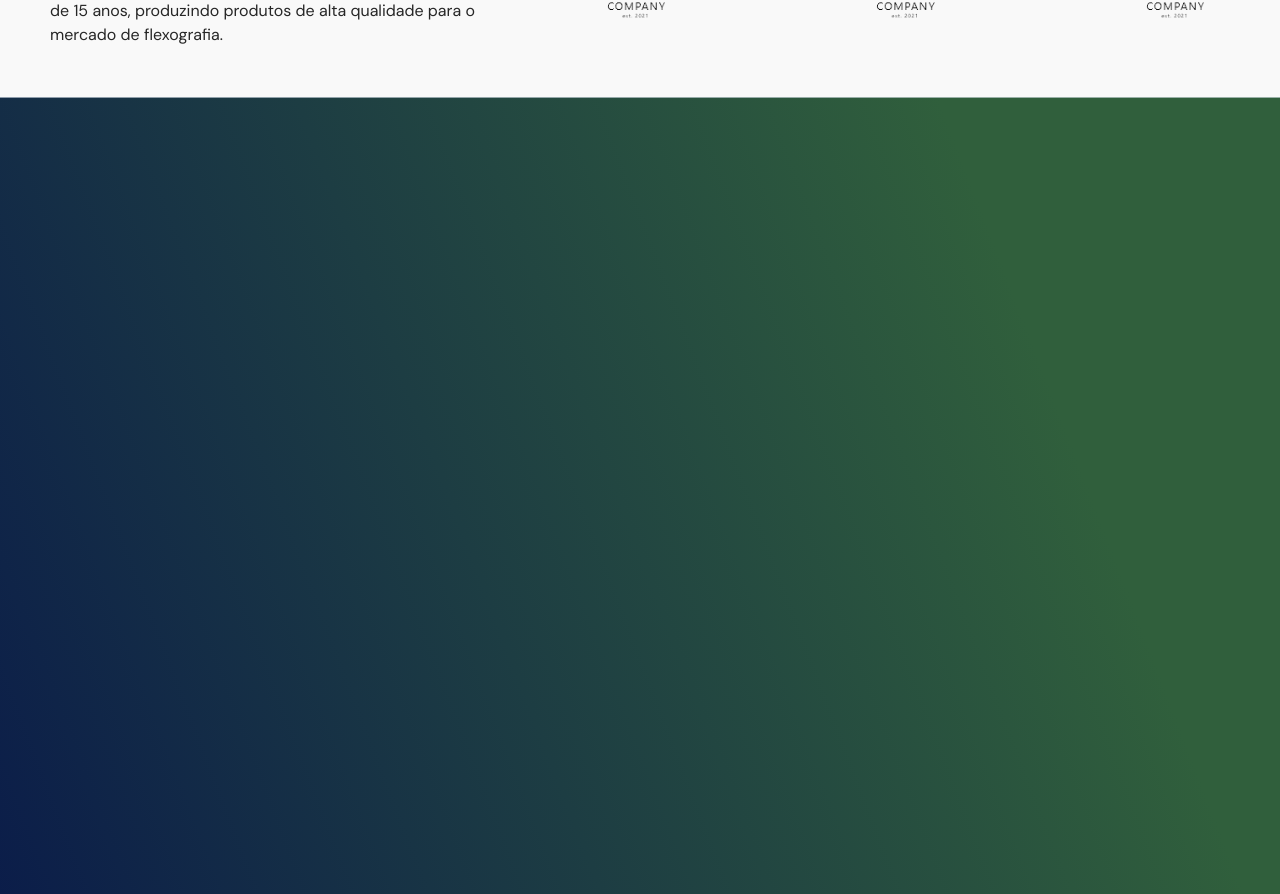
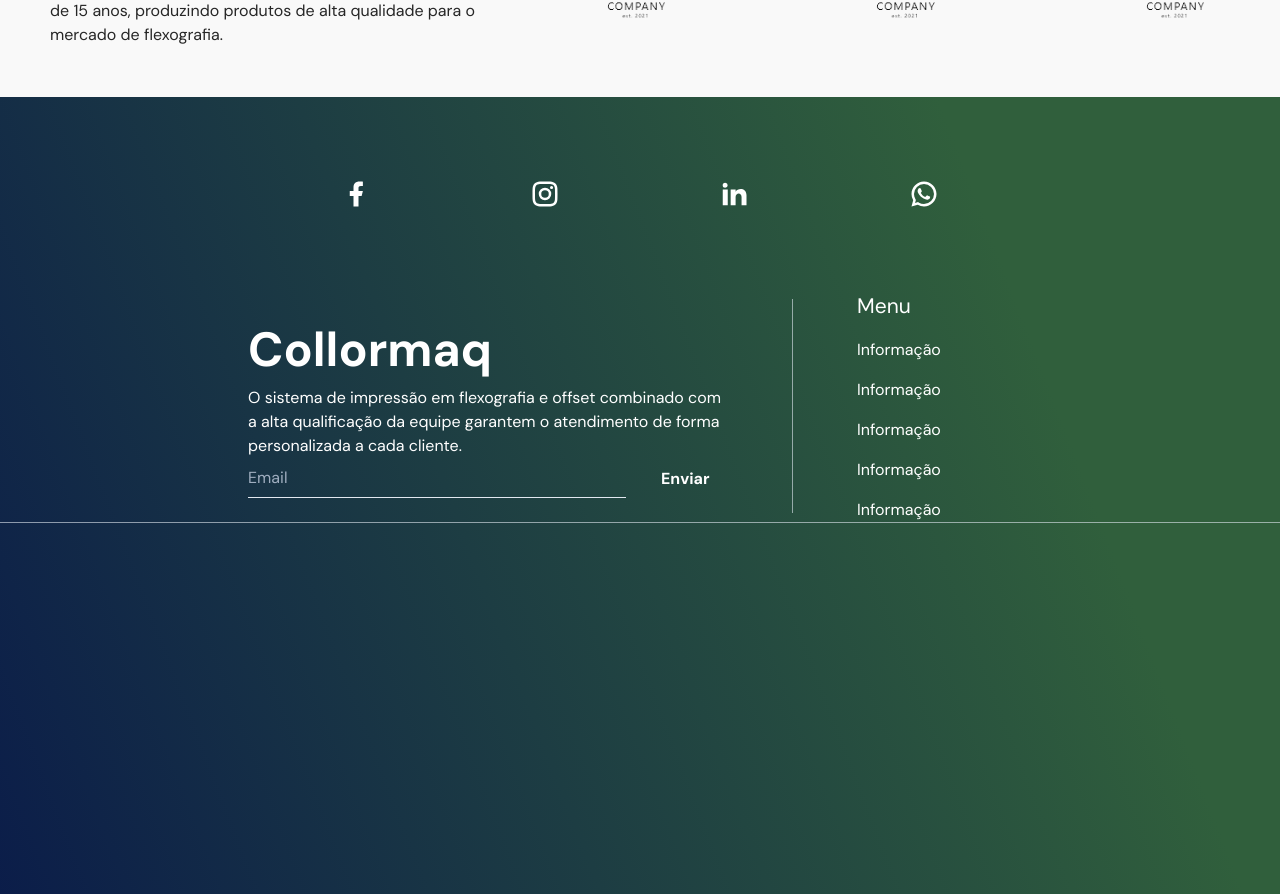
Before and after one commit to Jozimarjo/collormaq, a Next.js app: page /Home in a window 1280 px wide. Shown: the part 4156-5050 px from the top of the page. Built offline with nearby package versions, Linux system fonts and the light colour scheme.

Commit message:
five section updated

```diff
--- a/src/pages/Home/FiveSection.tsx
+++ b/src/pages/Home/FiveSection.tsx
@@ -1,21 +1,65 @@
-import { Box, Divider, Flex, Icon } from "@chakra-ui/react";
-import { RiFacebookFill } from "react-icons/ri";
+import { Box, Button, Divider, Flex, HStack, Icon, Input, Text, VStack } from "@chakra-ui/react";
+import { RiFacebookFill, RiInstagramLine, RiLinkedinFill, RiWhatsappLine } from "react-icons/ri";
 
 export default function FiveSection() {
     return (
         <Box w='100%' height='900px' backgroundImage="linear-gradient(69deg, rgba(10,27,74,1) 0%, rgba(48,95,60,1) 79%)">
-            <Flex justify="space-evenly">
-                {/* <Icon src={RiFacebookFill} c></Icon> */}
-            </Flex>
-            <Flex>
-                <Flex>
+            <Box p='82px' display='flex' justifyContent='center' align='center' width='100%'>
+                <Flex width='82%' justify="space-evenly">
+                    <Icon fontSize='30' as={RiFacebookFill} />
+                    <Icon fontSize='30' as={RiInstagramLine} />
+                    <Icon fontSize='30' as={RiLinkedinFill} />
+                    <Icon fontSize='30' as={RiWhatsappLine} />
+                </Flex>
+            </Box>
 
-                </Flex>
-                <Divider></Divider>
-                <Box>
+            <Flex justify="center" pl='146px'>
+                <Box width="82%">
+                    <HStack spacing="16">
+                        <Flex direction="column">
+                            <Text fontSize="48px" fontWeight='bold'>Collormaq</Text>
+                            <Text fontSize="16px" fontWeight='normal' maxWidth="480px">
+                                O sistema de impressão em flexografia e offset
+                                combinado com a alta qualificação da equipe garantem
+                                o atendimento de forma personalizada a cada cliente.
+                            </Text>
+                            <Flex>
+                                <Input mr='4' variant='flushed' placeholder='Email' />
+                                <Button width='6.25em' bg='transparent' border='1px solid #FFFFF'>
+                                    <Text fontWeight='bold' >Enviar</Text>
+                                </Button>
+                            </Flex>
+                        </Flex>
+                        <Divider orientation='vertical' height='214px'></Divider>
+
+                        <VStack spacing='4'>
+                            <Text as='h1' fontSize='21' width='100px'>
+                                Menu
+                            </Text>
+
+                            <Text width='100px' fontSize='16'>
+                                Informação
+                            </Text>
+                            <Text width='100px' fontSize='16'>
+                                Informação
+                            </Text>
+                            <Text width='100px' fontSize='16'>
+                                Informação
+                            </Text>
+                            <Text width='100px' fontSize='16'>
+                                Informação
+                            </Text>
+                            <Text width='100px' fontSize='16'>
+                                Informação
+                            </Text>
+                        </VStack>
+                    </HStack>
 
                 </Box>
             </Flex>
-        </Box>
+
+            <Divider></Divider>
+
+        </Box >
     )
 }
--- a/src/pages/Home/ThirdSection.tsx
+++ b/src/pages/Home/ThirdSection.tsx
@@ -79,6 +79,7 @@
                             className={style.boxShadow}
                             bg='white'
                             mb='5'
+                            cursor='pointer'
                             maxWidth='564px'
                             key={product.id}
                             borderRadius={20}
```
